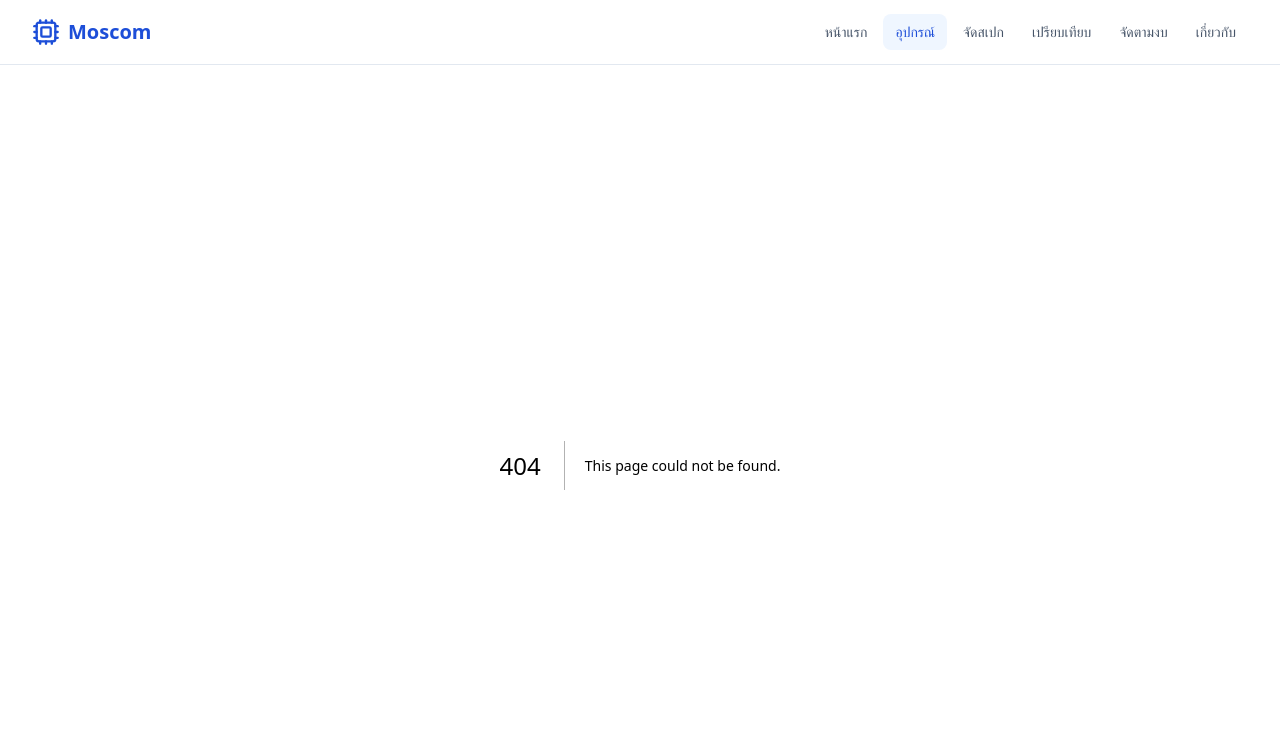
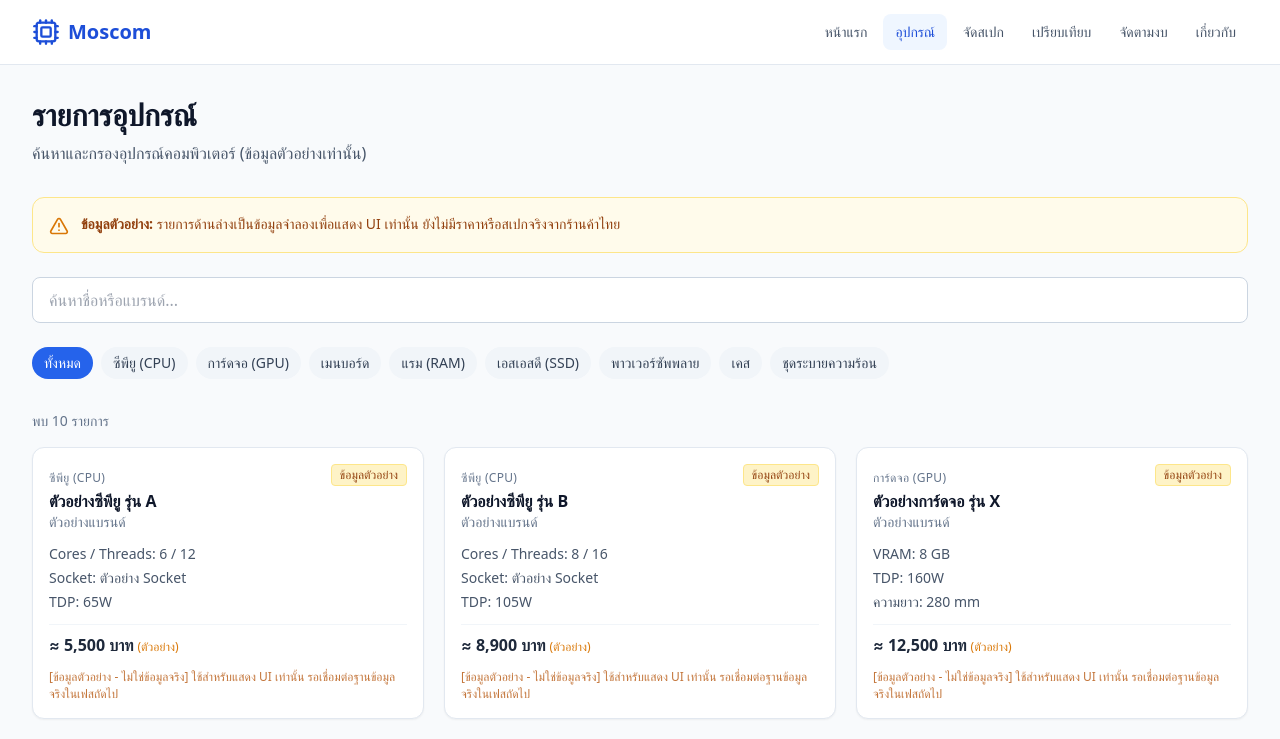
Before and after one commit to kanyarat666/Moscom, a Next.js app: page /components in a window 1280 px wide. Before the commit this address had no page. Shown: the top 739 px of the page. Built offline with nearby package versions, Linux system fonts and the light colour scheme.

Commit message:
feat(phase-1): add Components list page

```diff
--- /dev/null
+++ b/src/app/components/page.tsx
@@ -0,0 +1,105 @@
+"use client";
+
+import { useState } from "react";
+import ComponentCard from "@/components/ComponentCard";
+import { allSampleComponents } from "@/lib/sample-data";
+import { CATEGORY_LABELS, type ComponentCategory } from "@/lib/types";
+import { AlertTriangle } from "lucide-react";
+
+const categories: (ComponentCategory | "all")[] = [
+  "all",
+  "cpu",
+  "gpu",
+  "motherboard",
+  "ram",
+  "ssd",
+  "psu",
+  "case",
+  "cooler",
+];
+
+export default function ComponentsPage() {
+  const [selectedCategory, setSelectedCategory] = useState<
+    ComponentCategory | "all"
+  >("all");
+  const [search, setSearch] = useState("");
+
+  const filtered = allSampleComponents.filter((c) => {
+    const matchCategory =
+      selectedCategory === "all" || c.category === selectedCategory;
+    const matchSearch =
+      search === "" ||
+      c.name.toLowerCase().includes(search.toLowerCase()) ||
+      c.brand.toLowerCase().includes(search.toLowerCase());
+    return matchCategory && matchSearch;
+  });
+
+  return (
+    <div className="max-w-7xl mx-auto px-4 sm:px-6 lg:px-8 py-8">
+      <div className="mb-8">
+        <h1 className="text-2xl md:text-3xl font-bold text-slate-900 mb-2">
+          รายการอุปกรณ์
+        </h1>
+        <p className="text-slate-600">
+          ค้นหาและกรองอุปกรณ์คอมพิวเตอร์ (ข้อมูลตัวอย่างเท่านั้น)
+        </p>
+      </div>
+
+      {/* Warning */}
+      <div className="bg-amber-50 border border-amber-200 rounded-xl p-4 mb-6 flex items-start gap-3">
+        <AlertTriangle className="w-5 h-5 text-amber-600 shrink-0 mt-0.5" />
+        <p className="text-sm text-amber-800">
+          <strong>ข้อมูลตัวอย่าง:</strong> รายการด้านล่างเป็นข้อมูลจำลองเพื่อแสดง UI
+          เท่านั้น ยังไม่มีราคาหรือสเปกจริงจากร้านค้าไทย
+        </p>
+      </div>
+
+      {/* Filters */}
+      <div className="flex flex-col sm:flex-row gap-4 mb-6">
+        <input
+          type="search"
+          placeholder="ค้นหาชื่อหรือแบรนด์..."
+          value={search}
+          onChange={(e) => setSearch(e.target.value)}
+          className="flex-1 px-4 py-2.5 rounded-lg border border-slate-300 focus:outline-none focus:ring-2 focus:ring-primary-500 focus:border-transparent"
+        />
+      </div>
+
+      {/* Category tabs */}
+      <div className="flex flex-wrap gap-2 mb-8">
+        {categories.map((cat) => (
+          <button
+            key={cat}
+            type="button"
+            onClick={() => setSelectedCategory(cat)}
+            className={`px-3 py-1.5 rounded-full text-sm font-medium transition-colors ${
+              selectedCategory === cat
+                ? "bg-primary-600 text-white"
+                : "bg-slate-100 text-slate-700 hover:bg-slate-200"
+            }`}
+          >
+            {cat === "all" ? "ทั้งหมด" : CATEGORY_LABELS[cat]}
+          </button>
+        ))}
+      </div>
+
+      {/* Results count */}
+      <p className="text-sm text-slate-500 mb-4">
+        พบ {filtered.length} รายการ
+      </p>
+
+      {/* Grid */}
+      {filtered.length === 0 ? (
+        <div className="text-center py-16 text-slate-500">
+          <p>ไม่พบอุปกรณ์ที่ตรงกับเงื่อนไข</p>
+        </div>
+      ) : (
+        <div className="grid grid-cols-1 sm:grid-cols-2 lg:grid-cols-3 gap-5">
+          {filtered.map((component) => (
+            <ComponentCard key={component.id} component={component} />
+          ))}
+        </div>
+      )}
+    </div>
+  );
+}
```
